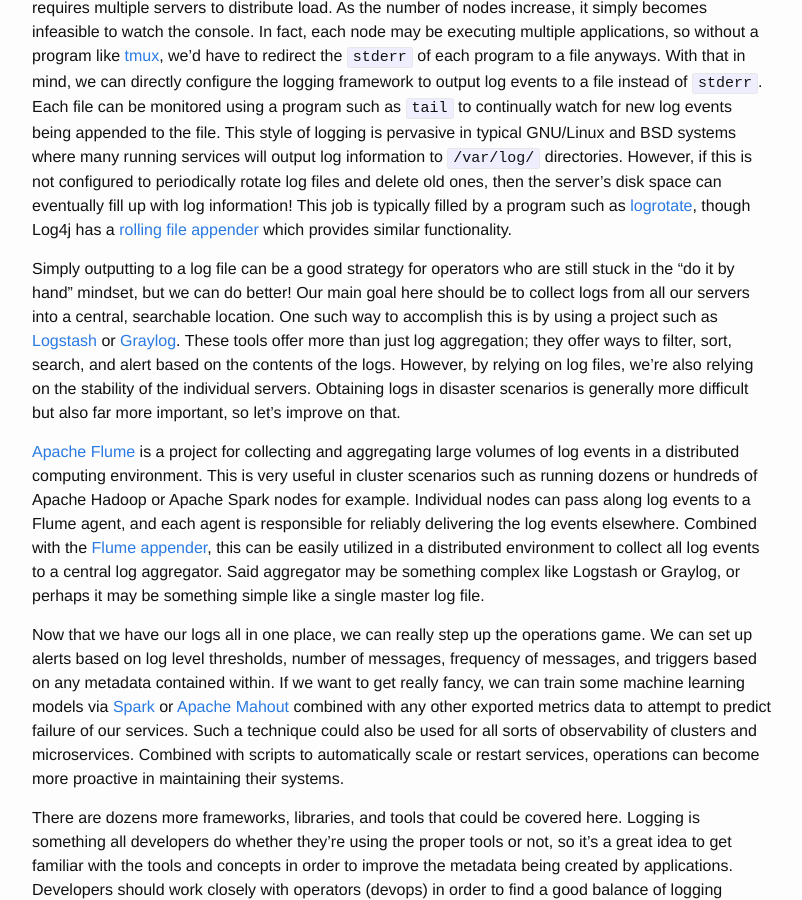
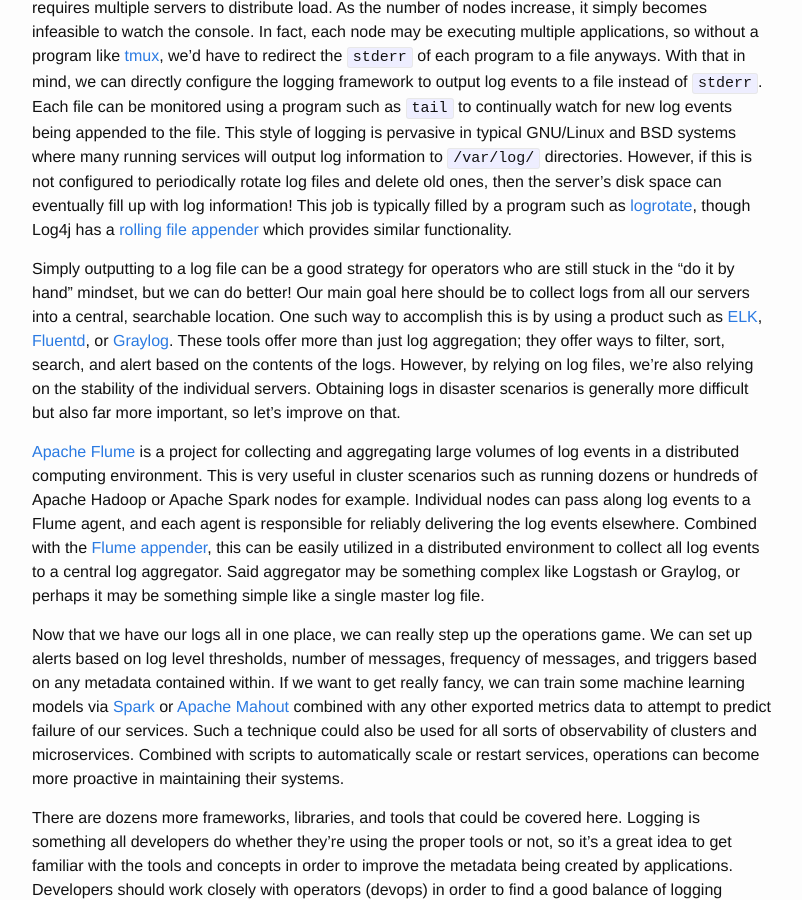
Before and after one commit to jvz/musigma.blog, a Jekyll site: the page built from _posts/2017-11-06-logging.md, in a window 1280 px wide and 900 px high, scrolled down 2748 px. Shown: the whole window, without its empty margins (238-1040 px from the left). Built offline with Jekyll 4.4.1, drawn with Linux system fonts in a browser that asks for light colours; some of the changed text lies outside the part shown.

Commit message:
Change logging publish date with updates
This also clarifies the logging products snippet.

```diff
--- a/_posts/2017-10-30-logging.md
+++ b/_posts/2017-11-06-logging.md
@@ -179,13 +179,13 @@
 who are still stuck in the "do it by hand" mindset, but we can do
 better!  Our main goal here should be to collect logs from all our
 servers into a central, searchable location.  One such way to
-accomplish this is by using a project such as [Logstash][logstash]
-or [Graylog][graylog].  These tools offer more than just log
-aggregation; they offer ways to filter, sort, search, and alert
-based on the contents of the logs.  However, by relying on log
-files, we're also relying on the stability of the individual servers.
-Obtaining logs in disaster scenarios is generally more difficult
-but also far more important, so let's improve on that.
+accomplish this is by using a product such as [ELK][elk],
+[Fluentd][fluentd], or [Graylog][graylog].  These tools offer more
+than just log aggregation; they offer ways to filter, sort, search,
+and alert based on the contents of the logs.  However, by relying
+on log files, we're also relying on the stability of the individual
+servers.  Obtaining logs in disaster scenarios is generally more
+difficult but also far more important, so let's improve on that.
 
 [Apache Flume][flume] is a project for collecting and aggregating
 large volumes of log events in a distributed computing environment.
@@ -236,6 +236,8 @@
 [tmux]: https://github.com/tmux/tmux/wiki
 [logrotate]: https://github.com/logrotate/logrotate
 [rolling]: https://logging.apache.org/log4j/2.x/manual/appenders.html#RollingRandomAccessFileAppender
+[elk]: https://www.elastic.co/
+[fluentd]: https://www.fluentd.org/
 [logstash]: https://www.elastic.co/products/logstash
 [graylog]: https://www.graylog.org/
 [flume]: https://flume.apache.org/
```
Also changed, not shown: other parts of _posts/2017-11-06-logging.md (+1 -1 lines).
